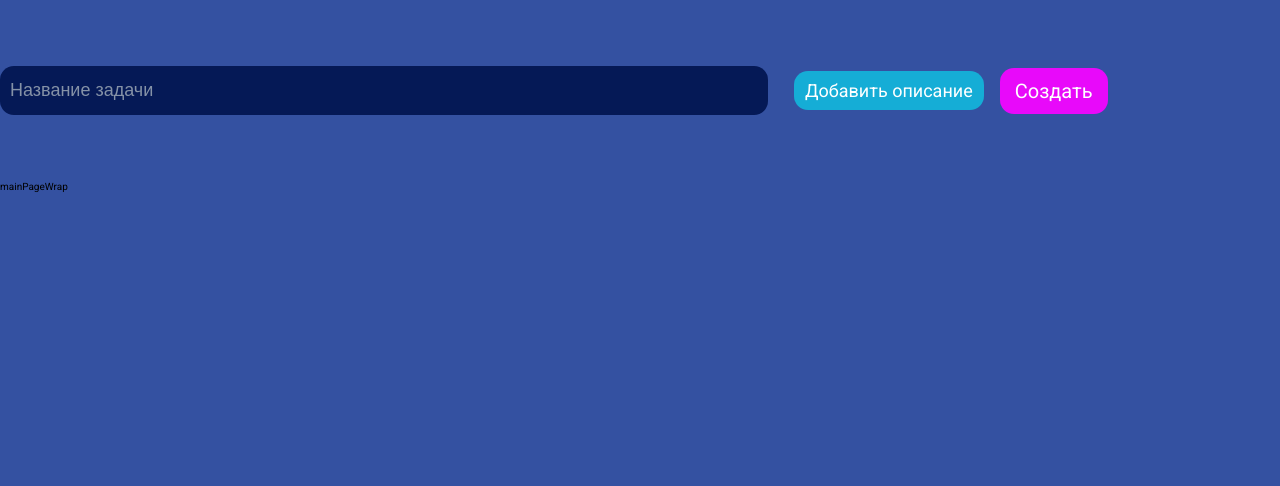
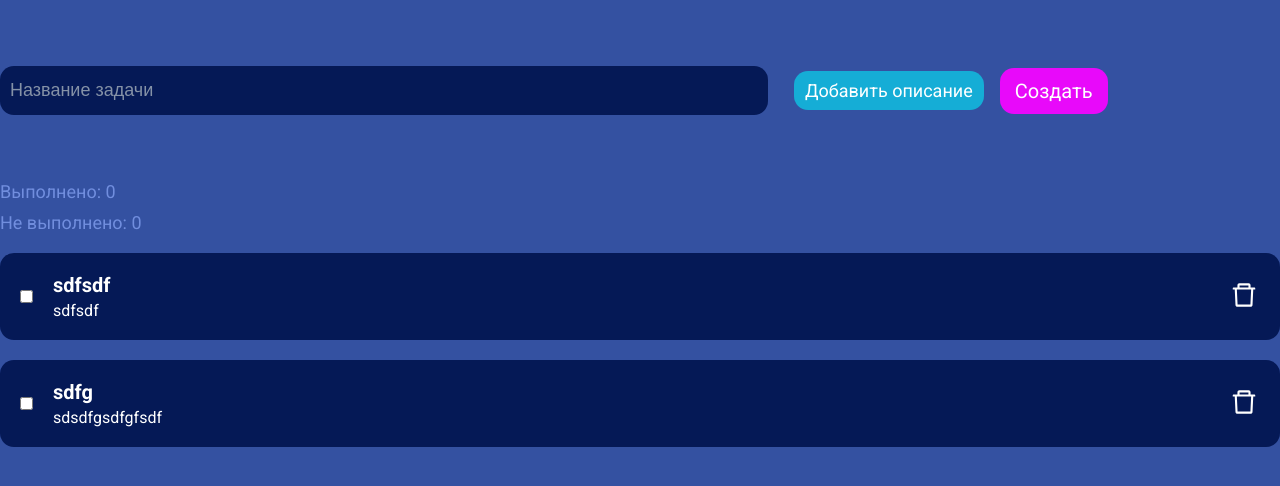
Before and after one commit to AlexMakovetskiy/task-manager, a React app: page / in a window 1280 px wide. Shown: the top 486 px of the page. Built offline with nearby package versions, Linux system fonts and the light colour scheme; the HTML template or start-up script is replaced by a standard one.

Commit message:
feat: add task card element

```diff
--- a/package.json
+++ b/package.json
@@ -17,6 +17,7 @@
     "classnames": "^2.5.1",
     "react": "^18.3.1",
     "react-dom": "^18.3.1",
+    "react-icons": "^5.2.1",
     "redux-persist": "^6.0.0",
     "sass": "^1.77.1"
   },
--- a/src/App.css
+++ b/src/App.css
@@ -10,6 +10,7 @@ button {
 	--color-pure-black: #000;
 	--color-oxford-blue: #051956;
 	--color-chinese-blue: #3451a1;
+	--color-little-boy-blue: #718ede;
 	--color-cool-grey: #8592a7;
 	--color-columbia-blue: #c8d9f3;
 	--color-battery-charged-blue: #15add6;
--- /dev/null
+++ b/src/components/taskCard/TaskCard.module.scss
@@ -0,0 +1,41 @@
+.taskCardWrap {
+    padding: 20px;
+    display: flex;
+    align-items: center;
+    justify-content: space-between;
+    background-color: var(--color-oxford-blue);
+    border-radius: 14px;
+
+    &__removeAction {
+        background: transparent;
+    }
+
+    .infoWrap {
+        width: 60%;
+        display: flex;
+        align-items: center;
+        justify-content: flex-start;
+        gap: 20px;
+
+
+        .taskContent {
+            display: flex;
+            flex-direction: column;
+            gap: 4px;
+
+            &__title,
+            &__subtitle {
+                color: var(--color-pure-light);
+                overflow-x: ellipsis;
+            }
+
+            &__title {
+                font-size: 2rem;
+            }
+            &__subtitle {
+                font-size: 1.6rem;
+            }
+        }
+    }
+
+}
--- /dev/null
+++ b/src/components/taskCard/TaskCard.tsx
@@ -0,0 +1,33 @@
+import { AiOutlineDelete } from "react-icons/ai";
+
+import { ITaskCard } from "../../types/TaskCard";
+
+import styles from "./TaskCard.module.scss";
+
+function TaskCard({ taskData }: ITaskCard) {
+	const handleTaskComplete = () => {
+		// dispatch(toggleTaskDone(task.title));
+	};
+
+	const handleTaskRemove = () => {
+		// dispatch(removeTask(task.title));
+	};
+
+	return (
+		<div className={styles.taskCardWrap} style={{ backgroundColor: taskData.isCompleted ? "#e0ffe0" : "#051956" }}>
+			<div className={styles.infoWrap}>
+				<input type="checkbox" checked={taskData.isCompleted} onChange={handleTaskComplete} />
+
+				<div className={styles.taskContent}>
+					<h3 className={styles.taskContent__title}>{taskData.taskName}</h3>
+					<p className={styles.taskContent__subtitle}>{taskData.description}</p>
+				</div>
+			</div>
+			<button onClick={handleTaskRemove} className={styles.taskCardWrap__removeAction}>
+				<AiOutlineDelete size={30} color="#fff" />
+			</button>
+		</div>
+	);
+}
+
+export default TaskCard;
--- a/src/pages/main/Main.module.scss
+++ b/src/pages/main/Main.module.scss
@@ -0,0 +1,15 @@
+.mainPageWrap {
+    .statusbarWrap {
+        padding-bottom: 20px;
+        display: flex;
+        flex-direction: column;
+        gap: 10px;
+        font-size: 1.8rem;
+        color: var(--color-little-boy-blue);
+    }
+    .taskListWrap {
+        display: flex;
+        flex-direction: column;
+        gap: 20px;
+    }
+}
--- a/src/pages/main/Main.tsx
+++ b/src/pages/main/Main.tsx
@@ -1,7 +1,35 @@
+import { ITaskListItem } from "../../types/Main";
+import TaskCard from "../../components/taskCard/TaskCard";
+
 import styles from "./Main.module.scss";
 
 function Main() {
-	return <main className={styles.mainPageWrap}>mainPageWrap</main>;
+	const list: ITaskListItem[] = [
+		{
+			taskName: "sdfsdf",
+			description: "sdfsdf",
+			isCompleted: false,
+		},
+		{
+			taskName: "sdfg",
+			description: "sdsdfgsdfgfsdf",
+			isCompleted: false,
+		},
+	];
+
+	return (
+		<section className={styles.mainPageWrap}>
+			<div className={styles.statusbarWrap}>
+				<p>Выполнено: 0</p>
+				<p>Не выполнено: 0</p>
+			</div>
+			<div className={styles.taskListWrap}>
+				{list.map((item) => (
+					<TaskCard key={crypto.randomUUID()} taskData={item} />
+				))}
+			</div>
+		</section>
+	);
 }
 
 export default Main;
--- /dev/null
+++ b/src/types/Main.ts
@@ -0,0 +1,5 @@
+export interface ITaskListItem {
+	taskName: string;
+	description: string;
+	isCompleted: boolean;
+}
--- /dev/null
+++ b/src/types/TaskCard.ts
@@ -0,0 +1,5 @@
+import { ITaskListItem } from "./Main";
+
+export interface ITaskCard {
+	taskData: ITaskListItem;
+}
```
Also changed, not shown: 1 other file (tests, documents, lock files or other folders).
